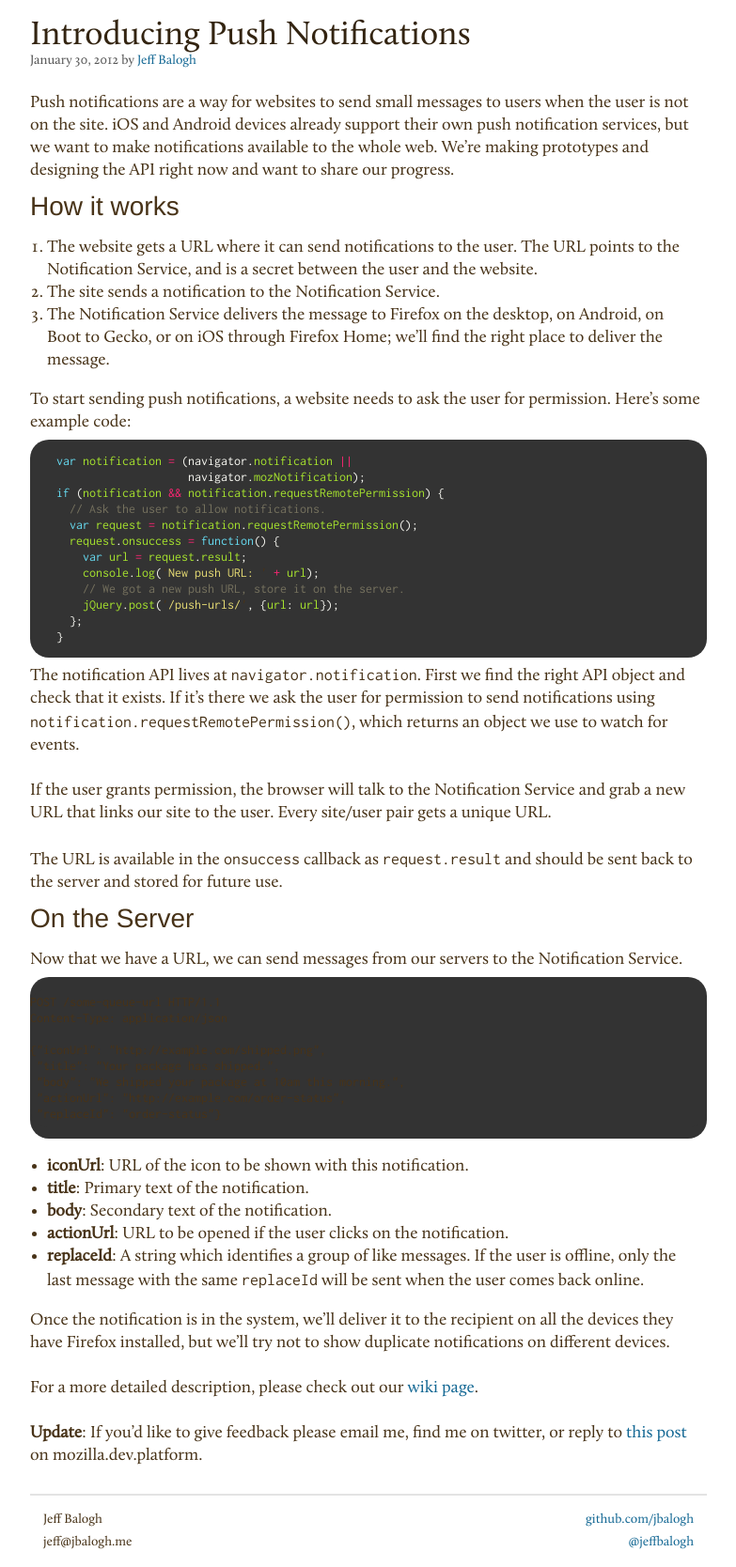
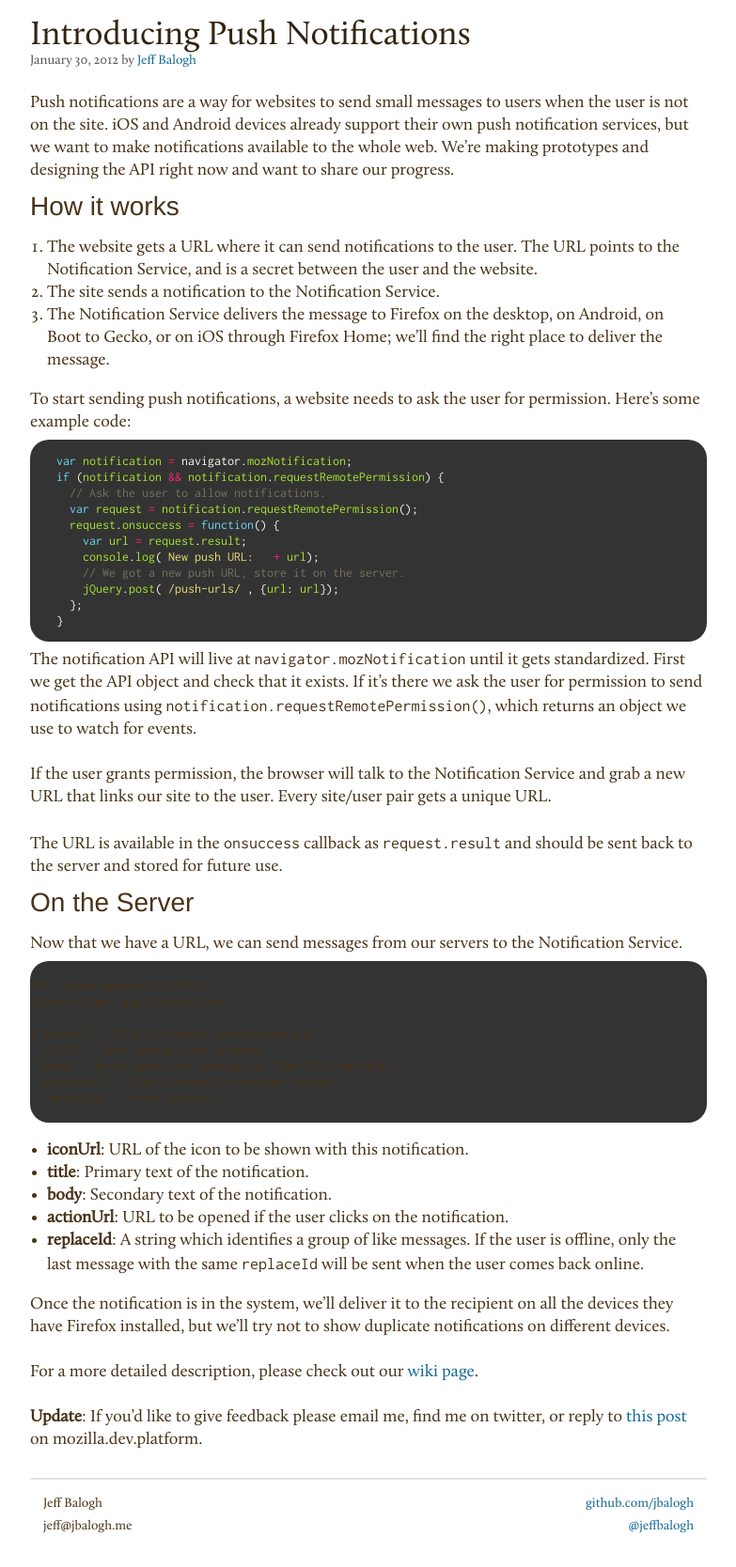
Before and after one commit to jbalogh/jbalogh.github.io, a Jekyll site: the page built from _posts/2012-01-30-push-notifications.md, in a window 1280 px wide. Shown: the whole page at 94% size, without its empty margins (248-1031 px from the left). Built offline with Jekyll 4.4.1, drawn with Linux system fonts in a browser that asks for light colours; Markdown is read by kramdown in place of the engine named in the settings; comment, search, counter and statistics services are not loaded.

Commit message:
only talk about navigator.mozNotification for now

```diff
--- a/_posts/2012-01-30-push-notifications.md
+++ b/_posts/2012-01-30-push-notifications.md
@@ -24,8 +24,7 @@ To start sending push notifications, a website needs to ask the user for
 permission. Here's some example code:
 
 {% highlight javascript %}
-var notification = (navigator.notification ||
-                    navigator.mozNotification);
+var notification = navigator.mozNotification;
 if (notification && notification.requestRemotePermission) {
   // Ask the user to allow notifications.
   var request = notification.requestRemotePermission();
@@ -38,9 +37,9 @@ if (notification && notification.requestRemotePermission) {
 }
 {% endhighlight %}
 
-The notification API lives at `navigator.notification`. First we find the right
-API object and check that it exists. If it's there we ask the user for
-permission to send notifications using
+The notification API will live at `navigator.mozNotification` until it gets
+standardized. First we get the API object and check that it exists. If it's
+there we ask the user for permission to send notifications using
 `notification.requestRemotePermission()`, which returns an object we use to
 watch for events.
 
```
